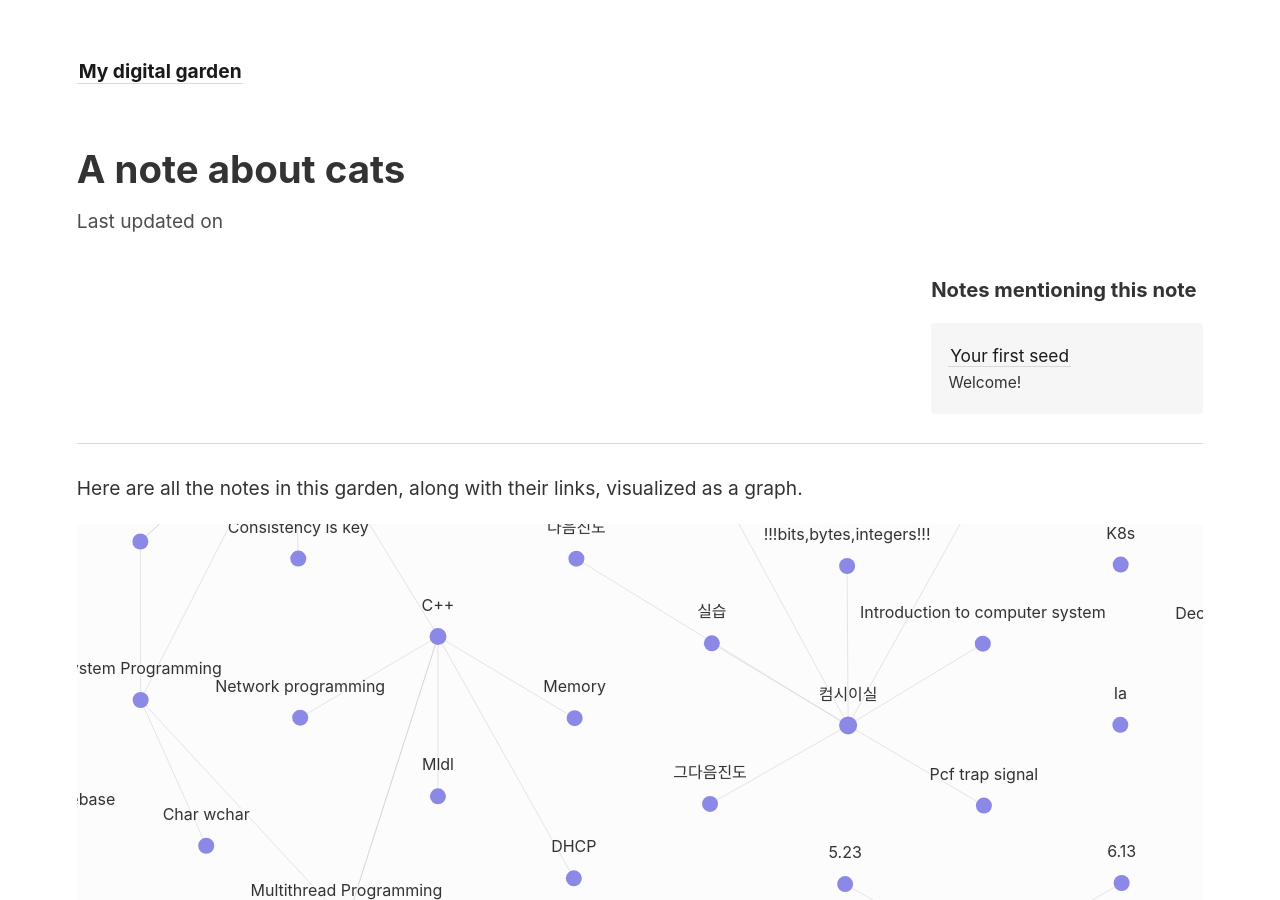
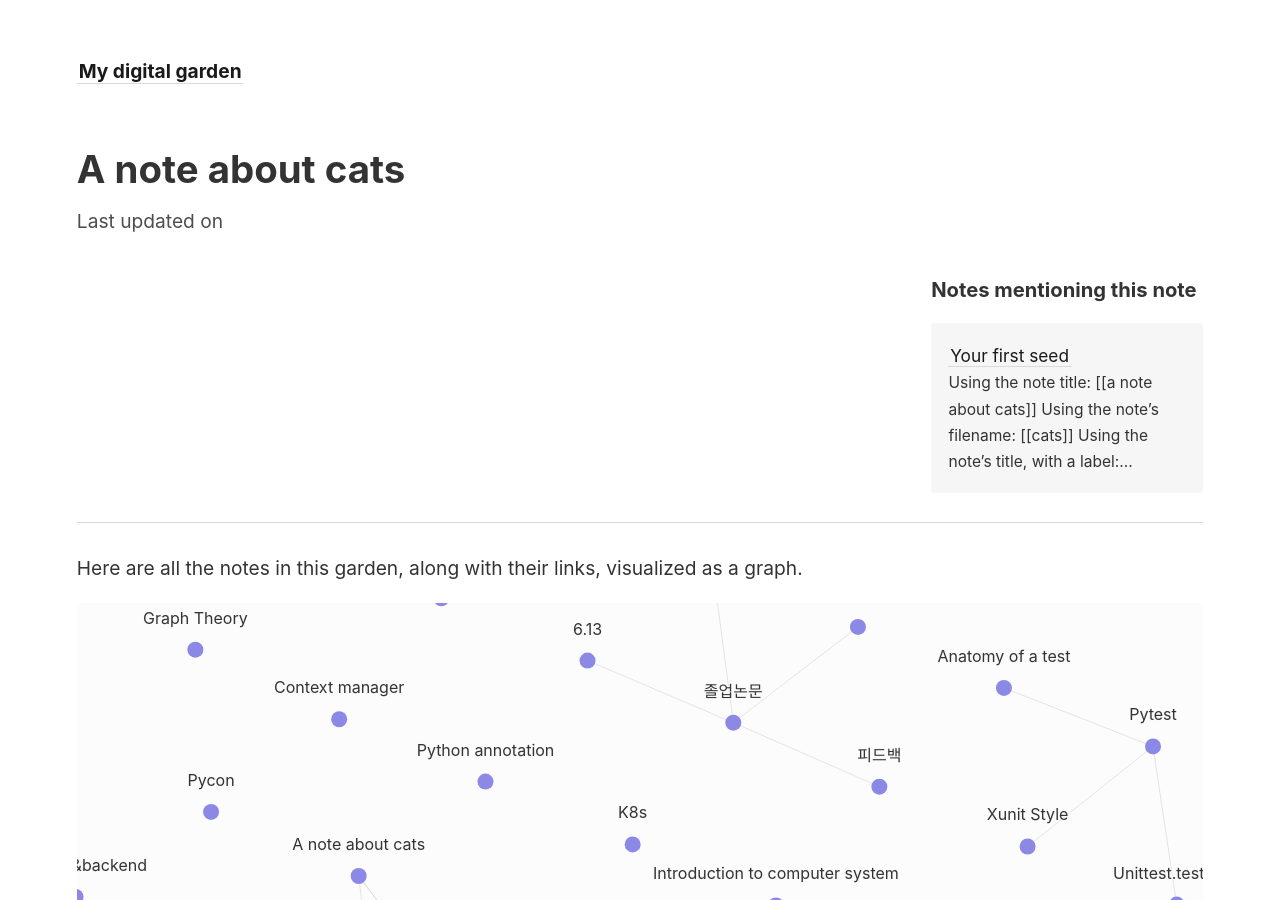
Before and after one commit to hyoinandout/hyoinandout.github.io, a Jekyll site: the page built from _notes/A note about cats.md, in a window 1280 px wide and 900 px high. Built offline with Jekyll 4.4.1, drawn with Linux system fonts in a browser that asks for light colours; some of the changed lines change nothing that is shown.

Commit message:
vault backup: 2023-01-03 22:50:41

````diff
--- a/_notes/your-first-note.md
+++ b/_notes/your-first-note.md
@@ -1,54 +1,17 @@
 ---
 title: Your first seed
 ---
-
-### Welcome!
-
-This is your first note. You'll find it in the [`notes/`](https://github.com/maximevaillancourt/digital-garden-jekyll-template/tree/master/_notes) directory.
-
-### Link syntax
-
-To link to another note, you can use multiple syntaxes. The following four use the "double-bracket" notation ([view the Markdown source file](https://github.com/maximevaillancourt/digital-garden-jekyll-template/blob/master/_notes/your-first-note.md#link-syntax) to see the underlying syntax).
 
 - Using the note title: [[a note about cats]]
 - Using the note's filename: [[cats]]
 - Using the note's title, with a label: [[A note about cats|link to the note about cats using the note title]]
 - Using the note's filename, with a label: [[cats|link to the note about cats using the note's filename]]
 
-You can organize notes in subdirectories and link them normally. For example, the links above all point to the `_notes/animals/cats.md` file. Here's another example: [[tigers]].
 
-Non-latin languages are supported too: [[안녕하세요]].
-
-Dashes and underscores in file names are supported, and may be omitted in the bracket link syntax. As an example, the `your-first-note.md` file can be linked to with [[your first note]] or [[your-first-note]], or even [[yOuR-FiRsT Note]].
-
-In all cases, if the double-bracket link does not point to a valid note, the double brackets will still be shown, like this: [[there is no note that matches this link]].
-
-Alternatively, you can use regular [Markdown syntax](https://www.markdownguide.org/getting-started/) for links, with a relative link to the other note, like this: [this is a Markdown link to the note about cats](/cats){: .internal-link}. Don't forget to use the `.internal-link` class to make sure the link is styled as an internal link (without the little arrow).
-
-Since the Web is all about HTML, you can always use plain HTML if you want, like this: <a class="internal-link" href="/cats">This is a link to the note about cats with HTML</a>.
-
-Of course, you can also link to external websites, like this: [this is a link to Wikipedia](https://wikipedia.org/). Again, you can use plain HTML if you prefer. Footnotes are also supported and will be treated like internal links.[^1] You can point to other notes in your footnotes.[^2]
+Footnotes are also supported and will be treated like internal links.[^1] You can point to other notes in your footnotes.[^2]
 
 [^1]: This is a footnote. For more information about using footnotes, check out the [Markdown Guide](https://www.markdownguide.org/extended-syntax/#footnotes).
 [^2]: This is another footnote that links to the note about [[cats]]. You may also point to [[notes that do not exist]] if you wish.
-
-### Tweet embedding
-
-Note: This behavior is disabled by default for privacy reasons. See "Site configuration" section below to enable it.
-
-You may include a tweet URL on its own line (like below), and it would be replaced with an official Twitter embed if the site configuration demands it.
-
-https://twitter.com/jack/status/20
-
-### Media embedding
-
-You may embed media files within a note using HTML5 media tags. Here's an example for an audio file:
-
-"Jazzy Frenchy" by Benjamin Tissot from bensound.com
-<audio controls>
-  <source src="/assets/jazzyfrenchy.mp3" type="audio/mpeg">
-  Your browser does not support the audio element.
-</audio>
 
 ### Site configuration
 
@@ -64,63 +27,16 @@
 
 Notice in the "Notes mentioning this note" section that there is another note linking to this note. This is a bi-directional link, and those are automatically created when you create links to other notes.
 
-### Link previews
-
-If you're on a device with mouse support, try hovering your mouse on internal links to preview the notes: [[a note about cats]].
-
-Links that have been previewed will be cached to avoid redundant requests.
 
 ### Images and other Markdown goodies
 
 Finally, because you have the full power of Markdown in this template, you can use regular Markdown syntax for various formatting options.
 
-Lists work as expected:
-
-- List element A
-- List element B
-- List element C
-
-1. List element
-2. List element
-3. List element
 
 If you'd like to quote other people, consider using quote blocks:
 
 > Lorem ipsum dolor sit amet
 
-And of course, images look great:
-
-<img src="/assets/image.jpg"/>
-
 You can also ==highlight some content== by wrapping it with `==`.
 
 Non-latin languages are supported too: ==你好==, ==안녕하세요==, ==こんにちは==.
-
-### Code syntax highlighting
-
-You can add code blocks with full syntax color highlighting by wrapping code snippet in triple backticks and specifying the type of the code (`js`, `rb`, `sh`, etc.):
-
-```js
-// Here's a bit of JavaScript:
-console.log('hello!')
-```
-
-```rb
-# And now some Ruby
-def foo(bar)
-  "baz"
-end
-```
-
-```sh
-$ cat /dev/urandom | grep "the answer to life" # shell scripts look nice too
-```
-
-
-### Next steps
-
-This digital garden template is free, open-source, and [available on GitHub here](https://github.com/maximevaillancourt/digital-garden-jekyll-template).
-
-The easiest way to build your own digital garden based on this template is to read this [step-by-step guide explaining how to set this up from scratch](https://maximevaillancourt.com/blog/setting-up-your-own-digital-garden-with-jekyll).
-
-Go forth, have fun, and learn new something every day! ✌️
````
